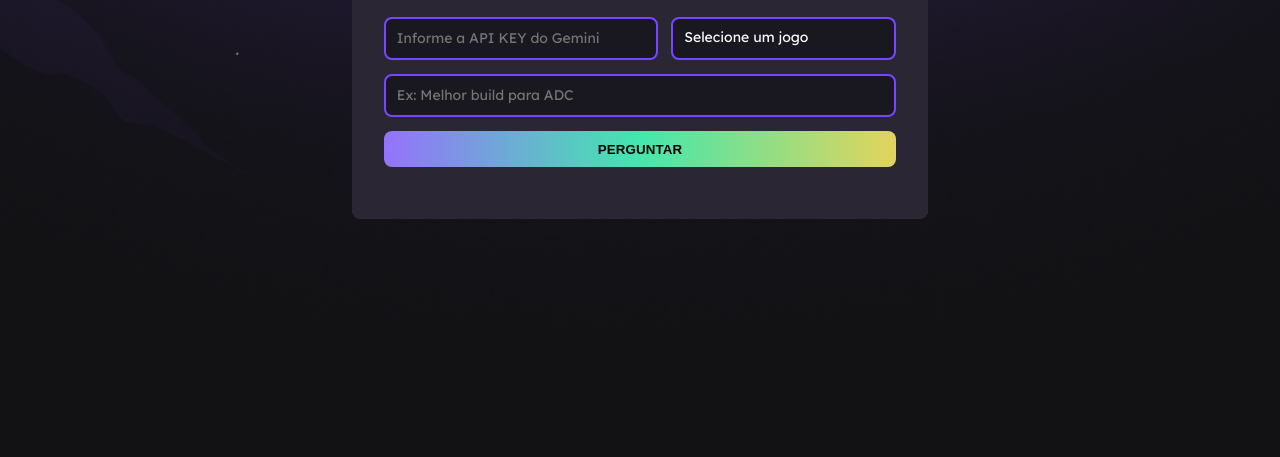
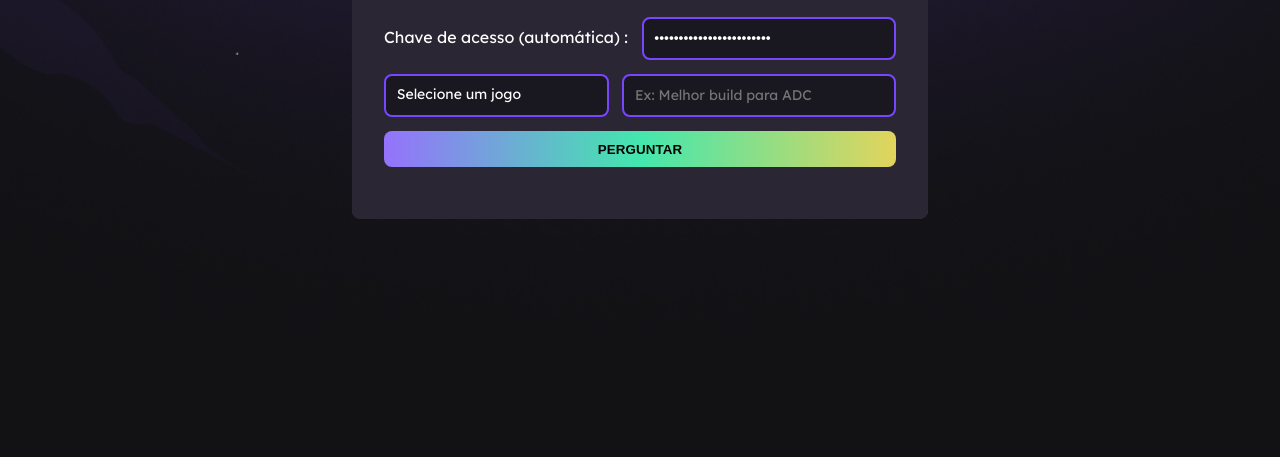
Before and after one commit to laurindolucas/GameQuestion-NLW-, a plain HTML site: page index.html in a window 1280 px wide. Shown: the part 343-800 px from the top of the page. Drawn offline with Linux system fonts and the light colour scheme; a web font is replaced by a local one.

Commit message:
projeto nlw 20

```diff
--- a/index.html
+++ b/index.html
@@ -25,8 +25,8 @@
                 <p class="paragraph">Pergunte sobre estratégias, build e dicas para seus jogos!</p>
 
                 <form id="form-input">
-                    <input type="password" id="input-key" placeholder="Informe a API KEY do Gemini" required>
-
+                    <label for="input-key" class="label">Chave de acesso (automática) :</label>
+<input type="password" id="input-key" value="••••••••••••••••••••••••" disabled>
                     <select id="select-games">
                         <option value="">Selecione um jogo</option>
                         <option value="minecraft">Minecraft</option>
--- a/scrpts.js
+++ b/scrpts.js
@@ -1,5 +1,5 @@
 const form = document.getElementById('form-input')
-const apiKeyInput = document.getElementById('input-key');
+const apiKeyInput = 'AIzaSyAzVP8skyuSQj9uLaScbjl-QRoxA_e0toE';
 const gameSelect = document.getElementById('select-games');
 const questionInput = document.getElementById('input-massage');
 const askButton = document.getElementById('btn-submit');
@@ -100,7 +100,7 @@ A pergunta do usuário é: **${question}**
 
 const sendform =  async (event) => {
     event.preventDefault()
-    const apiKey = apiKeyInput.value;
+    const apiKey = apiKeyInput;
     const game = gameSelect.value;
     const question = questionInput.value;
 
--- a/style.css
+++ b/style.css
@@ -73,6 +73,12 @@ form {
     flex-wrap: wrap;
     margin: 1.25rem 0;
 }
+.label{
+    margin-top: 10px;
+}
+#input-key{
+    cursor: not-allowed;
+}
 
 input,
 select {
```
